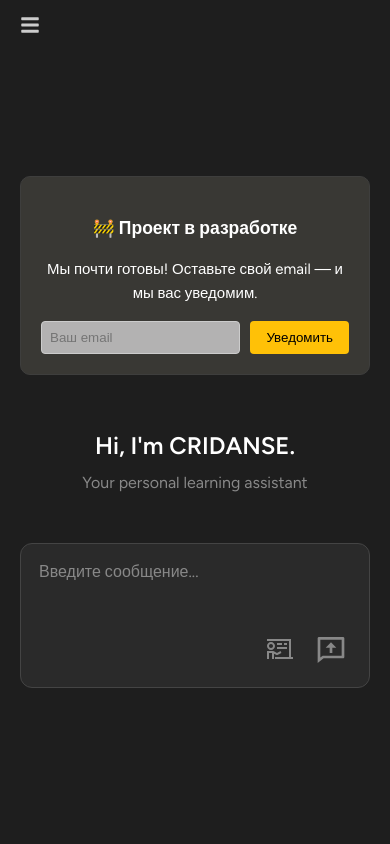
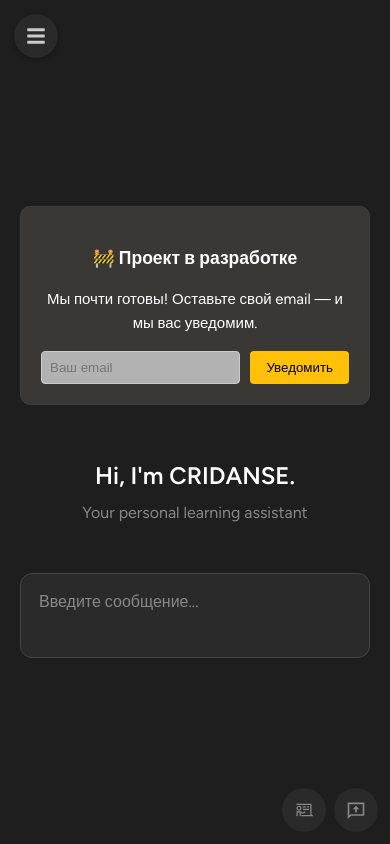
Before and after one commit to Maricvs/CRIDANSE, a React (Vite) app in the folder frontend/: page / in a window 390 px wide. Built offline with nearby package versions, Linux system fonts and the light colour scheme.

Commit message:
chat_sidebar

```diff
--- a/frontend/src/ChatField.css
+++ b/frontend/src/ChatField.css
@@ -308,6 +308,42 @@
     margin-bottom: env(safe-area-inset-bottom);
   }
 
+  .action-buttons {
+    position: fixed;
+    bottom: 0;
+    right: 0;
+    padding: 0.75rem;
+    z-index: 1001;
+    display: flex;
+    gap: 8px;
+  }
+
+  .chat-action-button {
+    width: 44px;
+    height: 44px;
+    display: flex;
+    align-items: center;
+    justify-content: center;
+    border: none;
+    border-radius: 50%;
+    background: #2a2a2a;
+    color: #888;
+    cursor: pointer;
+    transition: all 0.2s ease;
+    font-size: 20px;
+    margin: 0;
+  }
+
+  .chat-action-button.visible {
+    opacity: 1;
+    transform: translateY(0);
+  }
+
+  .chat-action-button:hover {
+    color: #fff;
+    background-color: #3a3a3a;
+  }
+
   .message {
     max-width: 90%;
     padding: 12px 14px;
--- a/frontend/src/Sidebar.css
+++ b/frontend/src/Sidebar.css
@@ -442,6 +442,27 @@ a:hover {
 
   .sidebar-toggle-fixed {
     display: block;
+    position: fixed;
+    top: 14px;
+    left: 14px;
+    background: #2a2a2a;
+    border: none;
+    color: #ccc;
+    cursor: pointer;
+    font-size: 20px;
+    z-index: 1000;
+    width: 44px;
+    height: 44px;
+    border-radius: 50%;
+    display: flex;
+    align-items: center;
+    justify-content: center;
+    box-shadow: 0 2px 4px rgba(0, 0, 0, 0.2);
+  }
+
+  .sidebar-toggle-fixed:hover {
+    color: white;
+    background-color: #3a3a3a;
   }
 
   .sidebar-content {
```
